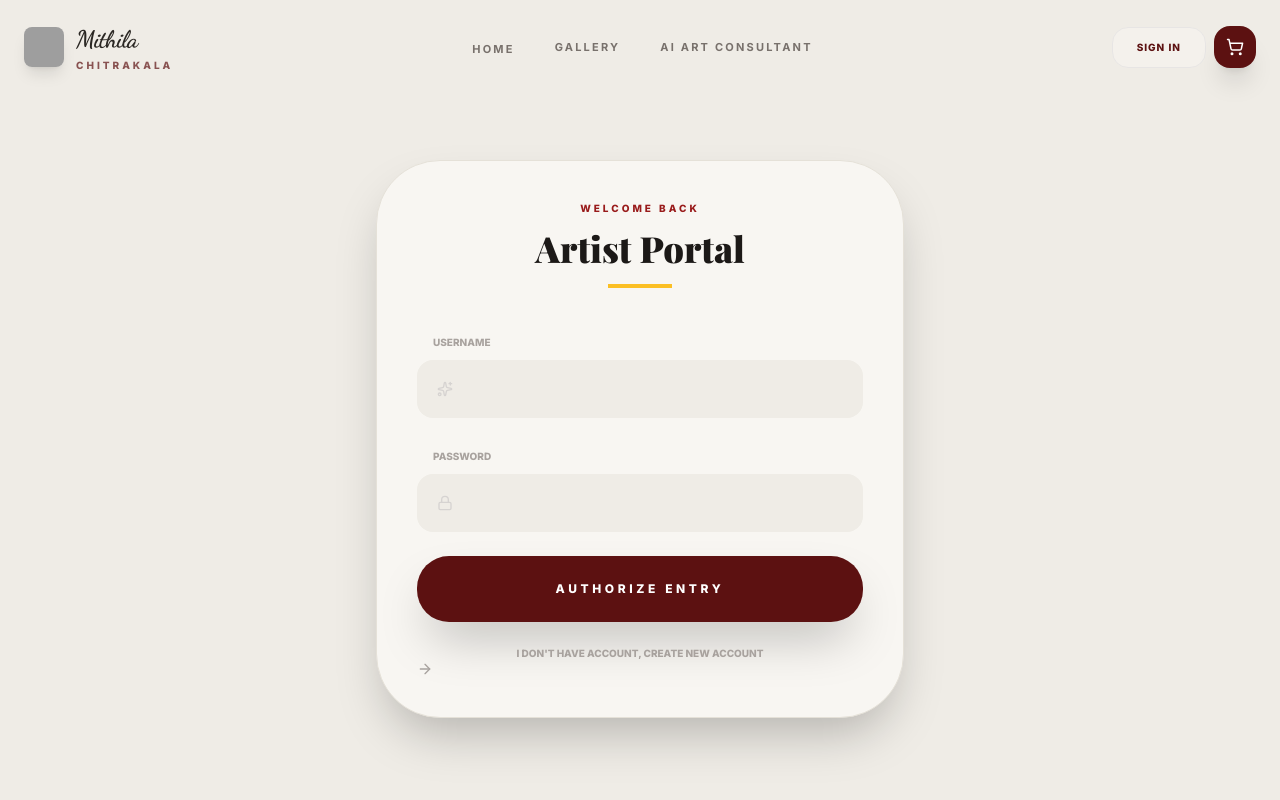
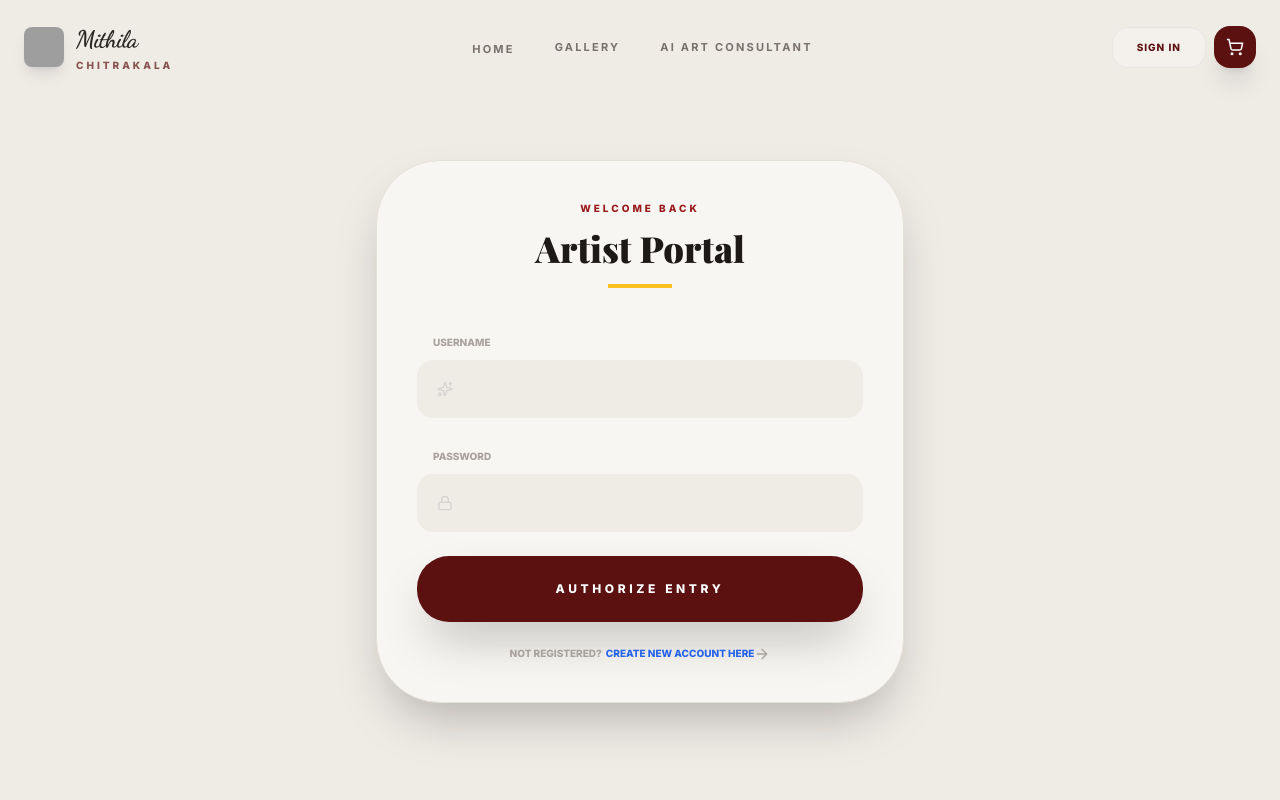
Before and after one commit to mithilachitrakalastore/MCS-React, a React (Vite) app: page /#/login in a window 1280 px wide. Shown: the top 800 px of the page. Built offline with nearby package versions, Linux system fonts and the light colour scheme; no server answers; grey boxes are pictures that could not be loaded; a web font is replaced by a local one.

Commit message:
Refactor LoginPage for enhanced user interaction
Updated the LoginPage component to improve user experience and added conditional rendering for account creation prompts.

```diff
--- a/pages/LoginPage.jsx
+++ b/pages/LoginPage.jsx
@@ -163,8 +163,15 @@ export const LoginPage = ({ onLogin }) => {
                         {isLogin ? "Authorize Entry" : "Establish Heritage"}
                     </button>
 
-                    <button type="button" onClick={() => setIsLogin(!isLogin)} className="w-full text-[10px] font-black uppercase text-stone-400 hover:text-[#5c1111] transition-colors">
-                        {isLogin ? "I don't have account, Create new account" : "Already registered? Sign in"} <ArrowRight size={16} />
+                    <button type="button" onClick={() => setIsLogin(!isLogin)} className="flex justify-center w-full text-[10px] font-black uppercase text-stone-400 hover:text-[#5c1111] transition-colors">
+                        {isLogin ? (
+                            <>
+                                Not registered?
+                                <span className="text-blue-600 ml-1">Create new account here</span>
+                            </>
+                        ) : (
+                            "Already registered? Sign in"
+                        )}<ArrowRight size={16} />
                     </button>
                 </form>
             </div>
```
